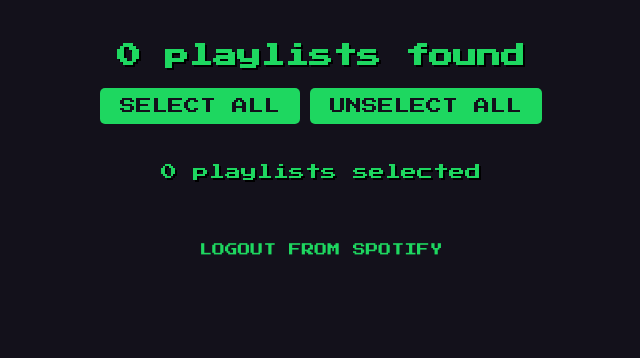
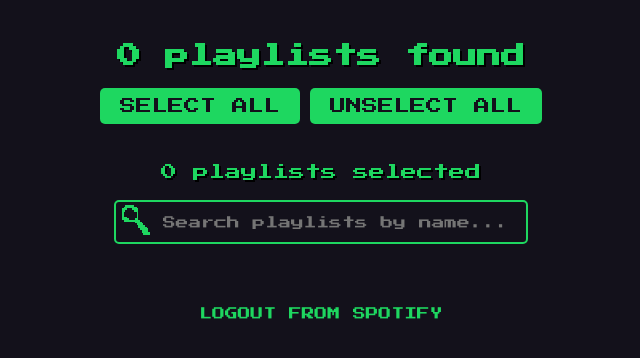
Before and after one commit to charlottetowell/spotify-playlist-ripper, a Flask app: template templates/extracting_playlists.html in a window 1280 px wide. Shown: the part 145-503 px from the top of the page, without its empty margins (319-959 px from the left). Run offline with Flask 3, Linux system fonts and the light colour scheme; the template is opened without the code that fills it, so the values that code supplies are empty; parts of the project's set-up code (start-up, migrations or seed data) failed here and were passed over.

Commit message:
add search bar

```diff
--- a/templates/extracting_playlists.html
+++ b/templates/extracting_playlists.html
@@ -173,6 +173,37 @@
             margin-bottom: 20px;
             font-family: 'Press Start 2P', cursive;
         }
+
+        .search-container {
+            height: 30px; /* Reduce the height */
+            display: flex;
+            align-items: center;
+            margin-bottom: 20px;
+            width: 100%;
+            max-width: 400px;
+            background-color: var(--background-color);
+            border: 2px solid var(--primary-color);
+            border-radius: 5px;
+            padding: 5px;
+        }
+
+        .search-container img {
+            height: 30px;
+            width: 30px;
+            object-fit: contain;
+            margin-right: 10px;
+            margin-top: 35px;
+        }
+
+        .search-container input {
+            flex: 1;
+            border: none;
+            font-family: 'Press Start 2P', cursive;
+            font-size: 0.8rem;
+            background-color: var(--background-color);
+            color: var(--primary-color);
+            outline: none;
+        }
     </style>
 </head>
 <body>
@@ -183,6 +214,10 @@
         <button id="unselect-all" class="unselect-all">Unselect All</button>
     </div>
     <p id="selected-count" class="selected-count">0 playlists selected</p>
+    <div class="search-container">
+        <img src="/static/search.png" alt="Search Icon">
+        <input type="text" id="search-bar" placeholder="Search playlists by name...">
+    </div>
     <div id="playlist-grid" class="playlist-grid"></div>
     <button class="logout" onclick="window.location.href='/logout'">Logout from Spotify</button>
 
@@ -194,9 +229,12 @@
             const selectAllButton = document.getElementById('select-all');
             const unselectAllButton = document.getElementById('unselect-all');
             const selectedCountElement = document.getElementById('selected-count');
+            const searchBar = document.getElementById('search-bar');
 
             // Render playlists dynamically
-            playlists.forEach(playlist => {
+            const renderPlaylists = (playlistsToRender) => {
+                gridContainer.innerHTML = ''; // Clear existing playlists
+                playlistsToRender.forEach(playlist => {
                     const card = document.createElement('div');
                     card.className = 'playlist-card';
                     card.innerHTML = `
@@ -206,6 +244,9 @@
                     `;
                     gridContainer.appendChild(card);
                 });
+            };
+
+            renderPlaylists(playlists); // Initial render
 
             // Toggle select/unselect functionality
             window.toggleSelect = (button) => {
@@ -241,6 +282,13 @@
                 updateSelectedCount();
             });
 
+            // Search functionality
+            searchBar.addEventListener('input', (e) => {
+                const searchTerm = e.target.value.toLowerCase();
+                const filteredPlaylists = playlists.filter(playlist => playlist.name.toLowerCase().includes(searchTerm));
+                renderPlaylists(filteredPlaylists);
+            });
+
             if (playlists.length > 0) {
                 statusElement.textContent = `${playlists.length} playlists found`;
             } else {
```
Also changed, not shown: static/search.png (added). Lines whose indentation alone changed are shown as unchanged.
